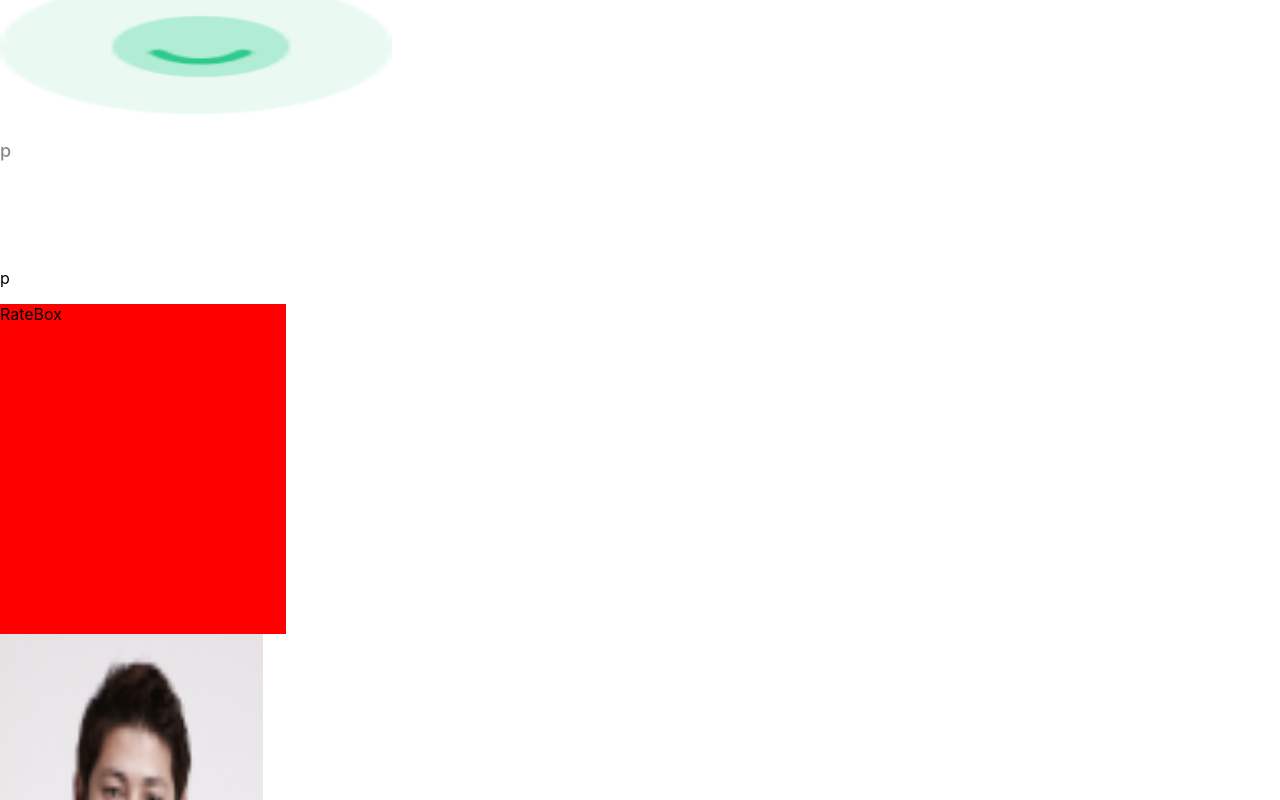
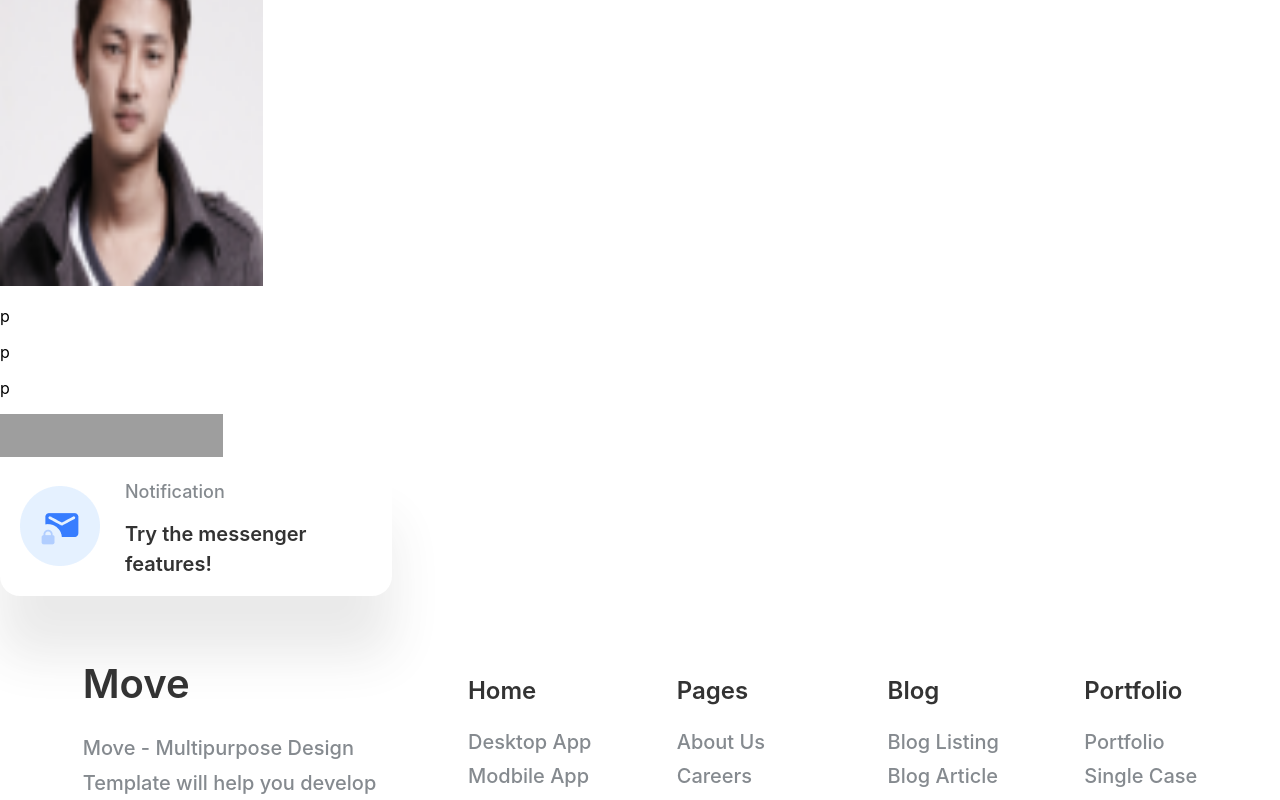
Before and after one commit to hin6150/FrontEnd-Study, a React (Create React App) app: page / in a window 1280 px wide. Shown: the part 1440-2240 px from the top of the page. Built offline with nearby package versions, Linux system fonts and the light colour scheme; grey boxes are pictures that could not be loaded.

Commit message:
Refactor - SmallBox 수정 및 이미지 컴포넌트화(#1)

```diff
--- a/src/components/Footer.js
+++ b/src/components/Footer.js
@@ -2,6 +2,7 @@
 import React from 'react';
 import './footer.css';
 import { css } from '@emotion/react';
+import { Image } from './components';
 
 const Footer = () => {
   const textList = [
@@ -27,17 +28,16 @@ const Footer = () => {
     </div>
   );
 };
-const ImageBox = ({ src, width, height }) => <img src={`img/${src}.png`} width={width} height={height} />;
 
 const CategoryLargeBox = () => (
   <div className="category-large-box">
     <h2>Move</h2>
     <p>Move - Multipurpose Design Template will help you develop your website design.</p>
     <div className="category-icon-box">
-      <ImageBox src="Dribbble" width="50px" height="47px" />
-      <ImageBox src="Facebook" width="50px" height="47px" />
-      <ImageBox src="Twitter" width="50px" height="47px" />
-      <ImageBox src="YouTube" width="50px" height="47px" />
+      <Image src="Dribbble" width="50px" height="47px" />
+      <Image src="Facebook" width="50px" height="47px" />
+      <Image src="Twitter" width="50px" height="47px" />
+      <Image src="YouTube" width="50px" height="47px" />
     </div>
     <div className="category-copylight">© 2019-2020 Wave Multipurpose Design Template.</div>
   </div>
--- /dev/null
+++ b/src/components/components.js
@@ -0,0 +1 @@
+export const Image = ({ src, width, height }) => <img src={`img/${src}.png`} width={width} height={height} />;
--- a/src/mainPage/components/SmallBox.js
+++ b/src/mainPage/components/SmallBox.js
@@ -1,13 +1,17 @@
 import React from 'react';
 import './smallbox.css';
+import { Image } from '../../components/components';
 
 const SmallBox = () => {
   return (
-    <div className="box">
-      <div>SmallBox</div>
-      <img className="icon" src="img/icon-6.png" width="80px" height="80px" />
-      <p className="p">p</p>
-      <p className="p1">p</p>
+    <div className="small-box">
+      <div className="icon">
+        <Image src="icon-6" width="80px" height="80px" />
+      </div>
+      <div className="text">
+        <span>Notification</span>
+        <h2>Try the messenger features!</h2>
+      </div>
     </div>
   );
 };
--- a/src/mainPage/components/smallbox.css
+++ b/src/mainPage/components/smallbox.css
@@ -1,28 +1,32 @@
-.box{
-    width: 286px;
-    height: 330px;
-    background-color: red;
+.small-box{
+    position: relative;
+    width: 392px;
+    height: 135px;
     border:none;
+    border-radius: 20px;
+    display: flex;
+    gap: 25px;
+    padding: 20px;
+    box-sizing: border-box;
+    box-shadow: 0px 60px 50px rgba(67, 67, 68, 0.11);
+}
+.small-box .icon, .small-box .text{
+    margin: auto 0;
 }
 
-.p{
-    color: #333;
-    font-size: 26px;
+.small-box .text span{
+    color: #858A8F;
     font-family: Inter;
-    font-style: normal;
-    font-weight: 700;
-    line-height: 31px;
-}
-.p1{
-    display: flex;
-    width: 233px;
-    height: 114px;
-    flex-direction: column;
-    flex-shrink: 0;
-    color: #858A8F;
     font-size: 18px;
-    font-family: Inter;
     font-style: normal;
     font-weight: 500;
+    line-height: 22px;
+}
+.small-box .text h2{
+    color: #333;
+    font-family: Inter;
+    font-size: 20px;
+    font-style: normal;
+    font-weight: 600;
     line-height: 30px;
 }
```
